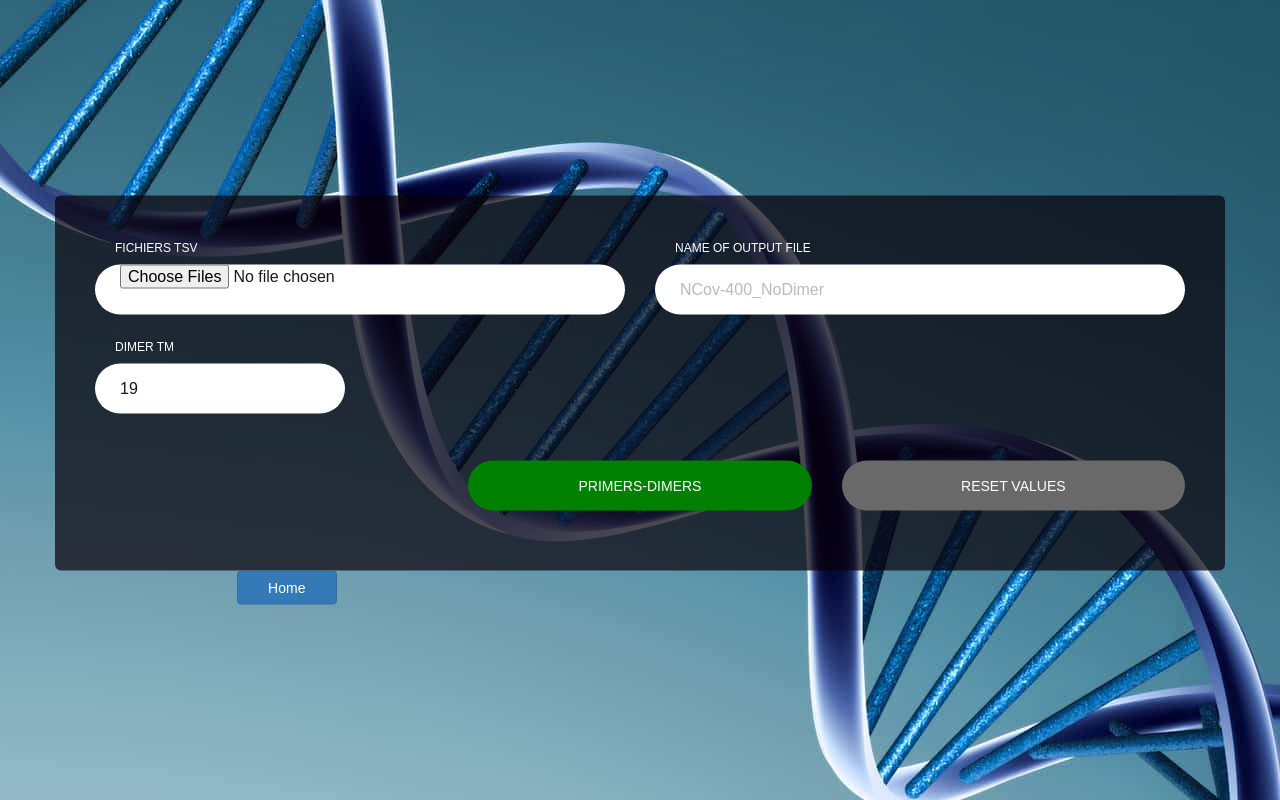
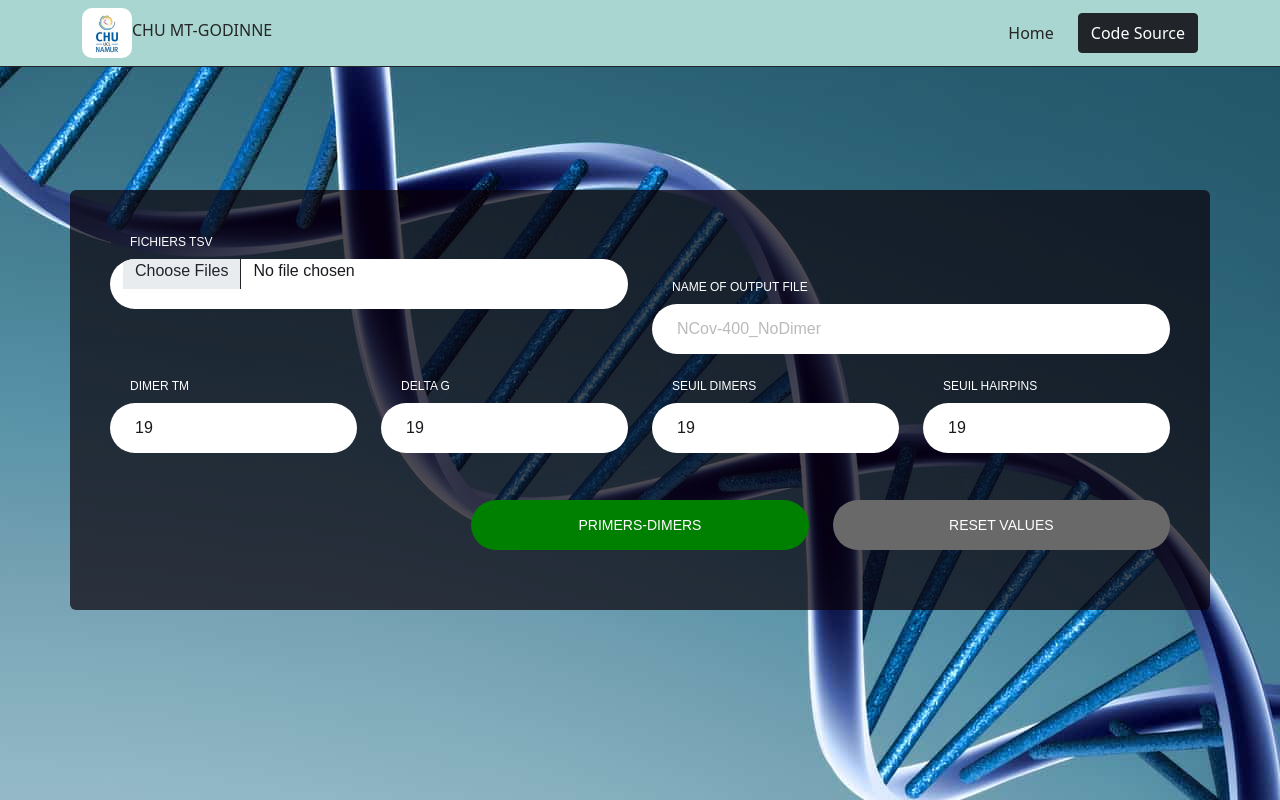
Before and after one commit to Guyriche/ProjetCHU_Mt_Godine, a Python web app: template public/templates/dimers.html in a window 1280 px wide. Run offline with Jinja, Linux system fonts and the light colour scheme; the template is opened without the code that fills it, so the values that code supplies are empty.

Commit message:
Add proprieties in dimers.html

```diff
--- a/public/static/css/style.css
+++ b/public/static/css/style.css
@@ -34,6 +34,17 @@
 .booking-form .form-group {
 	position: relative;
 	margin-bottom: 20px;
+}
+#Name{
+	margin-top: 45px;
+}
+.booking-form .card{
+	opacity: 0.9;
+	background-color: rgba(9, 1, 9, 0.7);
+}
+
+.booking-form .card .card-title{
+	color: #cbccce;
 }
 
 .booking-form .form-control {
--- a/public/static/js/query_for_dimers.js
+++ b/public/static/js/query_for_dimers.js
@@ -2,6 +2,11 @@
 
 var form = document.getElementById("dimers");
 var nom_v = document.getElementById("name_output_Dimers");
+
+var DIMER_TM = document.getElementById("DimerTm")
+var DELTA_G = document.getElementById("DeltaG")
+var DIMERS_SEUIL = document.getElementById("seuilD")
+var HAIRPINS_SEUIL = document.getElementById("SeuilH")
 
 var TSVFILE = document.getElementById("tsv_file");
 
@@ -12,6 +17,10 @@ form.onsubmit = function (event){
     // Add extra data to form before submission
 
     data.append("ProgrammeName", nom_v.value);
+    data.append("DimerTm", DIMER_TM.value);
+    data.append("DG", DELTA_G.value);
+    data.append("ThD", DIMERS_SEUIL.value);
+    data.append("ThH", HAIRPINS_SEUIL.value);
     // console.log(nom_v.value)
     var files_list_tsv = [];
     for (let i = 0; i < TSVFILE.files.length; i++){
--- a/public/static/js/queryforPrimer.js
+++ b/public/static/js/queryforPrimer.js
@@ -20,6 +20,7 @@ form.onsubmit = function (event){
     var xhr = new XMLHttpRequest();
     var data = new FormData(form);
     var consensus = $(CONSENSUS).val()
+
     let config = {
         "PRIMER_SIZE_RANGES": {
             "DEFAULT": [parseInt(PRIMER_SIZE_MIN.value), parseInt(PRIMER_SIZE_MAX.value), parseInt(PRIMER_SIZE_OPT.value)],
--- a/public/templates/dimers.html
+++ b/public/templates/dimers.html
@@ -10,10 +10,15 @@
     <!-- Google font -->
     <!--link href="https://fonts.googleapis.com/css?family=PT+sans:400" rel="stylesheet"-->
     <!-- Bootstrap -->
-    <link rel="stylesheet" href="https://cdn.jsdelivr.net/npm/bootstrap@3.4.1/dist/css/bootstrap.min.css" integrity="sha384-HSMxcRTRxnN+Bdg0JdbxYKrThecOKuH5zCYotlSAcp1+c8xmyTe9GYg1l9a69psu" crossorigin="anonymous">
+    <!--<link rel="stylesheet" href="https://cdn.jsdelivr.net/npm/bootstrap@3.4.1/dist/css/bootstrap.min.css" integrity="sha384-HSMxcRTRxnN+Bdg0JdbxYKrThecOKuH5zCYotlSAcp1+c8xmyTe9GYg1l9a69psu" crossorigin="anonymous">-->
+
+    <!-- Bootstrap 5 -->
+    <link href="https://cdn.jsdelivr.net/npm/bootstrap@5.0.2/dist/css/bootstrap.min.css" rel="stylesheet" integrity="sha384-EVSTQN3/azprG1Anm3QDgpJLIm9Nao0Yz1ztcQTwFspd3yD65VohhpuuCOmLASjC" crossorigin="anonymous">
+    <!-- End Bootstrap 5 -->
 
     <!-- Custom stylesheet -->
     <link type="text/css" rel="stylesheet" href="../static/css/style.css">
+    <link type="text/css" rel="stylesheet" href="../static/css/index.css">
     <!-- HTML5 shim and Respond.js for IE8 support of HTML5 elements and media queries -->
     <!-- WARNING: Respond.js doesn't work if you view the page via file:// -->
     <!--[if lt IE 9]>
@@ -25,7 +30,26 @@
 </head>
 
 <body>
-
+    <!-- Navbar -->
+    <nav class="navbar navbar-expand-lg navbar-scroll fixed-top shadow-0 border-bottom border-dark">
+      <div class="container">
+        <img src="../static/img/Logo_reduit.jpg" alt="CHU" class="img-fluid" style="width: 50px"><a class="navbar-brand" href="https://www.chuuclnamur.be/covid-19/" style="margin-bottom: -15px">CHU MT-GODINNE<i class="fab fa-mdb fa-4x"></i></a>
+        <button class="navbar-toggler" type="button" data-mdb-toggle="collapse"
+          data-mdb-target="#navbarSupportedContent" aria-controls="navbarSupportedContent" aria-expanded="false"
+          aria-label="Toggle navigation">
+          <i class="fas fa-bars"></i>
+        </button>
+        <div class="collapse navbar-collapse" id="navbarSupportedContent">
+          <ul class="navbar-nav ms-auto">
+            <li class="nav-item">
+              <a class="nav-link" href="index.html">Home</a>
+            </li>
+            <button type="button" class="btn btn-dark ms-3">Code Source</button>
+          </ul>
+        </div>
+      </div>
+    </nav>
+    <!-- Navbar -->
     <!-- Section 1-->
     <div id="booking" class="section">
         <div class="section-center">
@@ -38,13 +62,13 @@
                                 <div class="row">
                                     <div class="col-md-6">
                                         <div class="form-group">
-                                          <span class="form-label">Fichiers Tsv</span>
+                                          <span class="form-label" id="file">Fichiers Tsv</span>
                                           <input class="form-control" type="file" id="tsv_file" multiple name="files[]" is="drop-files" label="Deposer vos Fichiers Ici.." help=".FASTA" required/>
                                         </div>
                                     </div>
                                     <div class="col-md-6">
                                         <div class="form-group">
-                                          <span class="form-label">Name of Output File</span>
+                                          <span class="form-label" id="Name">Name of Output File</span>
                                           <input class="form-control" type="text" id="name_output_Dimers" placeholder="NCov-400_NoDimer"  required/>
                                         </div>
                                     </div>
@@ -53,7 +77,25 @@
                                     <div class="col-md-3">
                                         <div class="form-group">
                                             <span class="form-label">Dimer TM</span>
-                                            <input class="form-control" type="number" id="PrimerSizeMin" placeholder="T°" value="19"/>
+                                            <input class="form-control" type="number" id="DimerTm" placeholder="T°" value="19"/>
+                                        </div>
+                                    </div>
+                                    <div class="col-md-3">
+                                        <div class="form-group">
+                                            <span class="form-label">Delta G</span>
+                                            <input class="form-control" type="number" id="DeltaG" placeholder="T°" value="19"/>
+                                        </div>
+                                    </div>
+                                    <div class="col-md-3">
+                                        <div class="form-group">
+                                            <span class="form-label">Seuil Dimers</span>
+                                            <input class="form-control" type="number" id="seuilD" placeholder="T°" value="19"/>
+                                        </div>
+                                    </div>
+                                    <div class="col-md-3">
+                                        <div class="form-group">
+                                            <span class="form-label">Seuil Hairpins</span>
+                                            <input class="form-control" type="number" id="SeuilH" placeholder="T°" value="19"/>
                                         </div>
                                     </div>
                                 </div>
@@ -77,7 +119,6 @@
                     </div>
                 </div>
             </div>
-            <a href="index.html" class="btn btn-primary" style="text-align: center; margin-left: 18.5%; width: 100px">Home</a>
         </div>
     </div>
     <!-- Modal -->
@@ -94,10 +135,20 @@
     <script type="module" src="//unpkg.com/@grafikart/drop-files-element"></script>
     <!-- fin -->
 
+    <!-- plugin pour la Loading -->
+    <script src="https://code.jquery.com/jquery-3.5.1.min.js"></script>
+    <!-end -->
+
     <script src="../static/js/query_for_dimers.js"></script>
+
+    <!-- JS 5 -->
+    <script src="https://cdn.jsdelivr.net/npm/@popperjs/core@2.9.2/dist/umd/popper.min.js" integrity="sha384-IQsoLXl5PILFhosVNubq5LC7Qb9DXgDA9i+tQ8Zj3iwWAwPtgFTxbJ8NT4GN1R8p" crossorigin="anonymous"></script>
+    <script src="https://cdn.jsdelivr.net/npm/bootstrap@5.0.2/dist/js/bootstrap.min.js" integrity="sha384-cVKIPhGWiC2Al4u+LWgxfKTRIcfu0JTxR+EQDz/bgldoEyl4H0zUF0QKbrJ0EcQF" crossorigin="anonymous"></script>
+    <!-- End JS 5-->
+
     <!-- jQuery (necessary for Bootstrap's JavaScript plugins) -->
-    <script src="https://code.jquery.com/jquery-1.12.4.min.js" integrity="sha384-nvAa0+6Qg9clwYCGGPpDQLVpLNn0fRaROjHqs13t4Ggj3Ez50XnGQqc/r8MhnRDZ" crossorigin="anonymous"></script>
-    <!-- Include all compiled plugins (below), or include individual files as needed -->
-    <script src="https://cdn.jsdelivr.net/npm/bootstrap@3.4.1/dist/js/bootstrap.min.js" integrity="sha384-aJ21OjlMXNL5UyIl/XNwTMqvzeRMZH2w8c5cRVpzpU8Y5bApTppSuUkhZXN0VxHd" crossorigin="anonymous"></script>
+    <!--<script src="https://code.jquery.com/jquery-1.12.4.min.js" integrity="sha384-nvAa0+6Qg9clwYCGGPpDQLVpLNn0fRaROjHqs13t4Ggj3Ez50XnGQqc/r8MhnRDZ" crossorigin="anonymous"></script>
+    &lt;!&ndash; Include all compiled plugins (below), or include individual files as needed &ndash;&gt;
+    <script src="https://cdn.jsdelivr.net/npm/bootstrap@3.4.1/dist/js/bootstrap.min.js" integrity="sha384-aJ21OjlMXNL5UyIl/XNwTMqvzeRMZH2w8c5cRVpzpU8Y5bApTppSuUkhZXN0VxHd" crossorigin="anonymous"></script>-->
 </body>
 </html>
```
Also changed, not shown: other parts of public/static/css/style.css (+0 -34 lines), public/templates/primers.html (+44 -13 lines).
